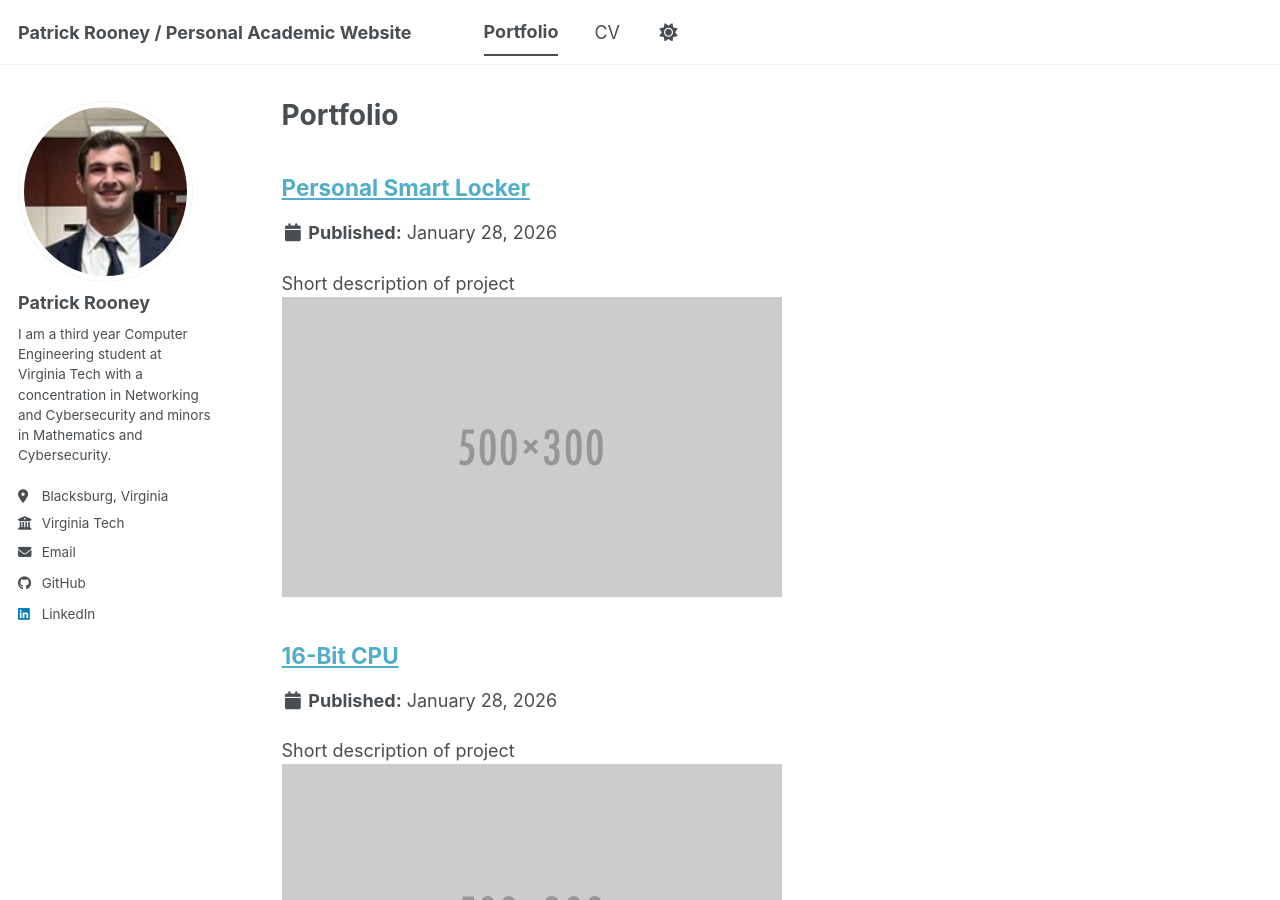
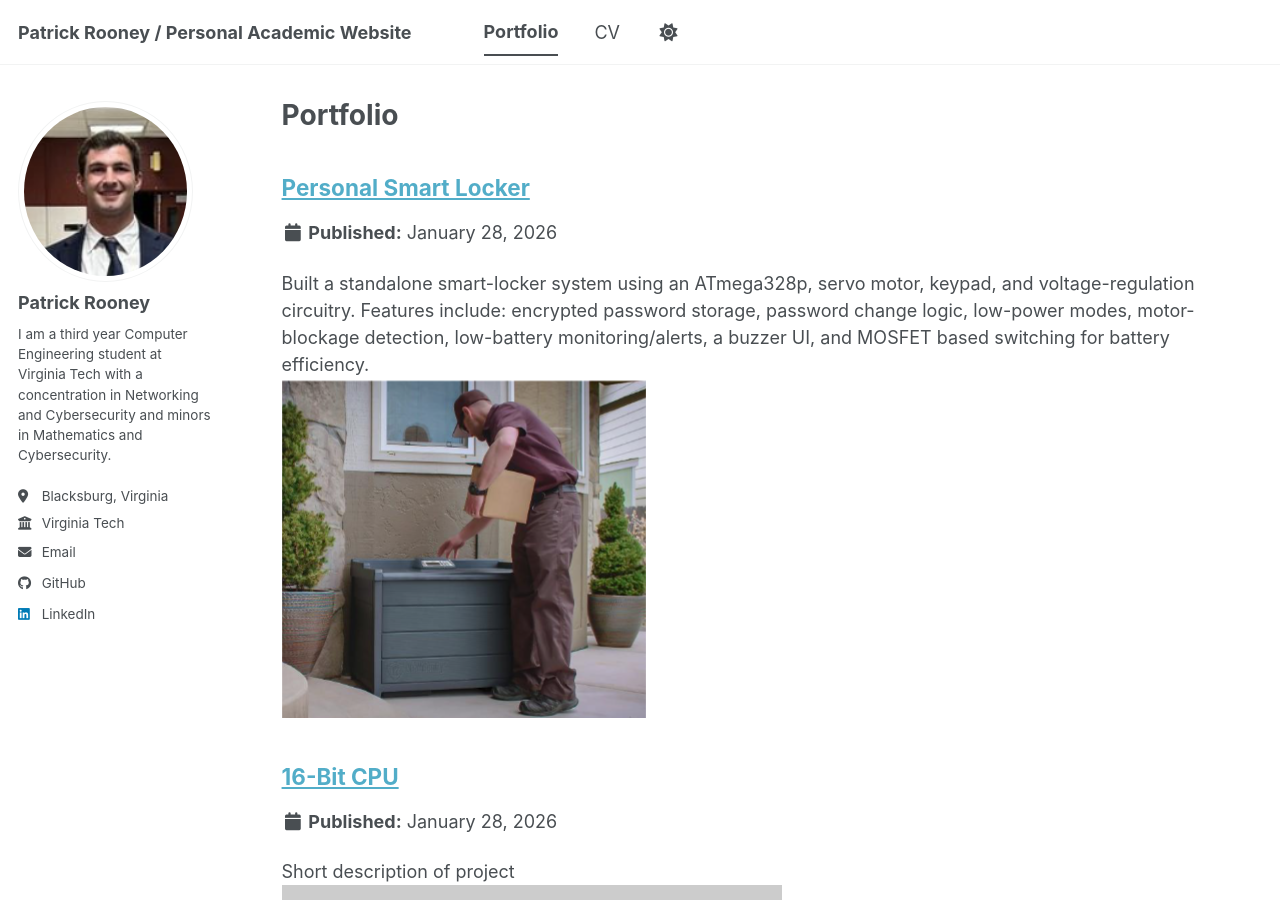
Before and after one commit to patrickrooney25/patrickrooney25.github.io, a Jekyll site: the page built from _pages/portfolio.html, in a window 1280 px wide and 900 px high. Built offline with Jekyll 4.4.1, drawn with Linux system fonts in a browser that asks for light colours; a script bundle is joined from its source files by our own code; library files that are not in the unit come from our copies.

Commit message:
Edited Portfolio 1 section

```diff
--- a/_portfolio/portfolio-1.md
+++ b/_portfolio/portfolio-1.md
@@ -1,6 +1,6 @@
 ---
 title: "Personal Smart Locker"
-excerpt: "Short description of project <br/><img src='/images/500x300.png'>"
+excerpt: "Built a standalone smart-locker system using an ATmega328p, servo motor, keypad, and voltage-regulation circuitry. Features include: encrypted password storage, password change logic, low-power modes, motor-blockage detection, low-battery monitoring/alerts, a buzzer UI, and MOSFET based switching for battery efficiency. <br/><img src='/images/PSL.png'>"
 collection: portfolio
 ---
 
```
Also changed, not shown: images/PSL.png (added).
